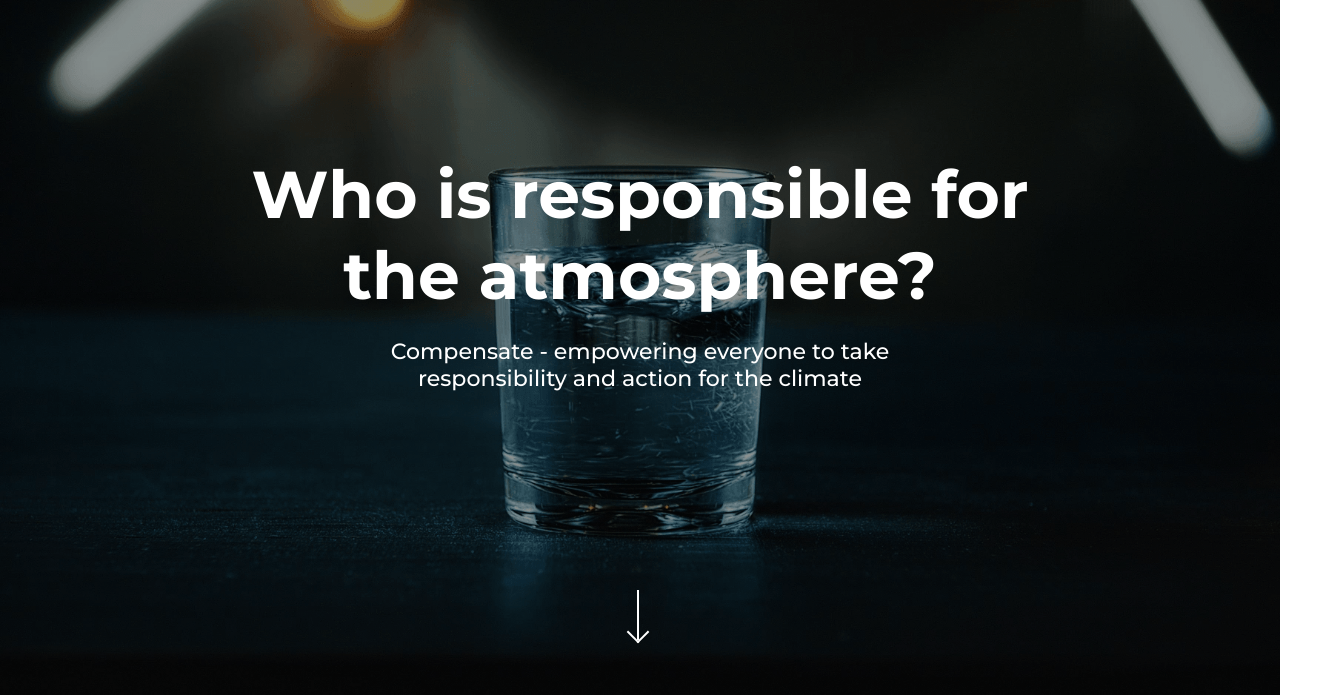
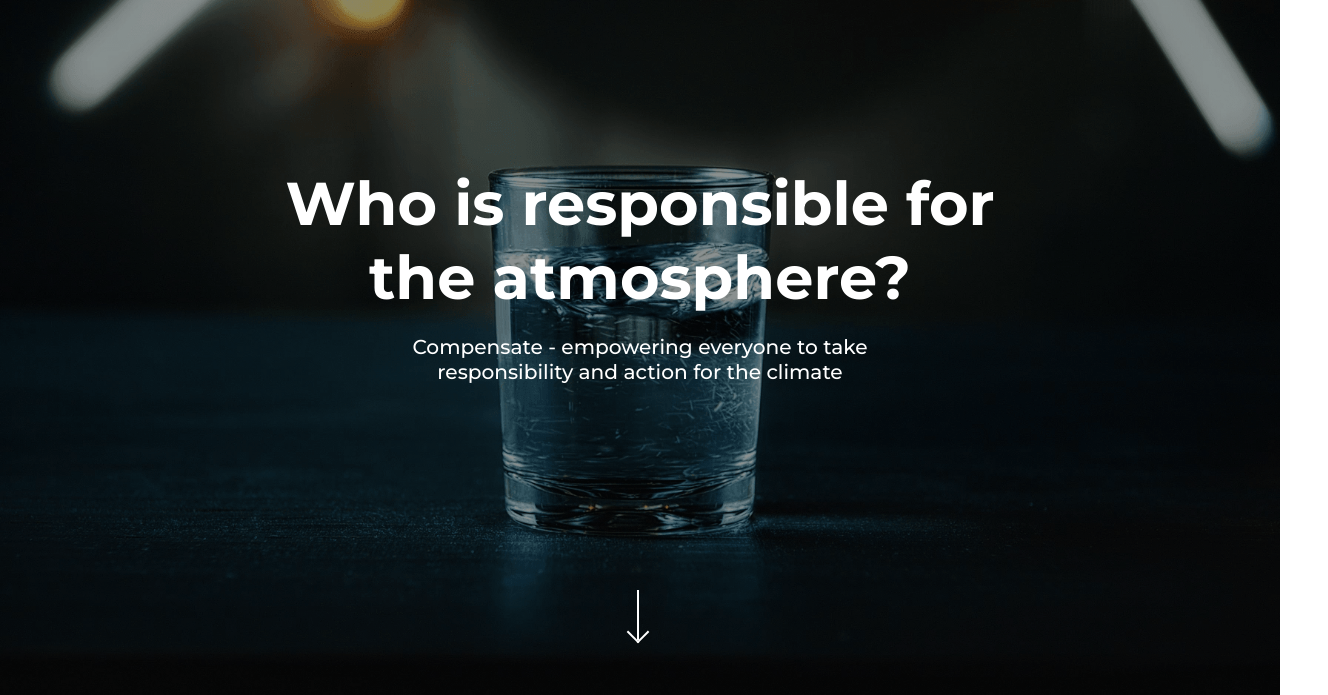
Before and after one commit to george-misan/compensate-landingpage-clone, a website: page index.html in a window 1280 px wide. Shown: the part 105-800 px from the top of the page, 1328 px wide, since content can reach past the window. Drawn offline with Linux system fonts and the light colour scheme.

Commit message:
testing.........

```diff
--- a/sass/base/_base.scss
+++ b/sass/base/_base.scss
@@ -25,7 +25,7 @@ html {
     }
 
     @include respond(desktop) {
-        font-size: 46%; // 1rem = 8px, 8/16 = 50%
+        font-size: 42%; // 1rem = 8px, 8/16 = 50%
     }
 
     @include respond(big-desktop) {
```
Also changed, not shown: css/style.css.
